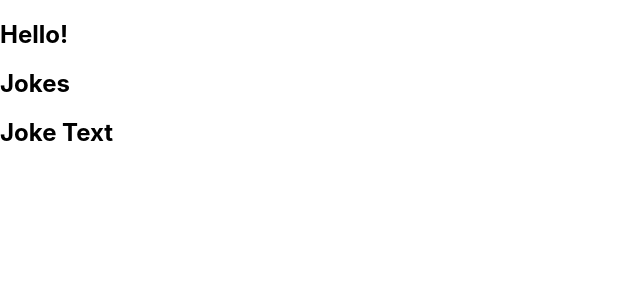
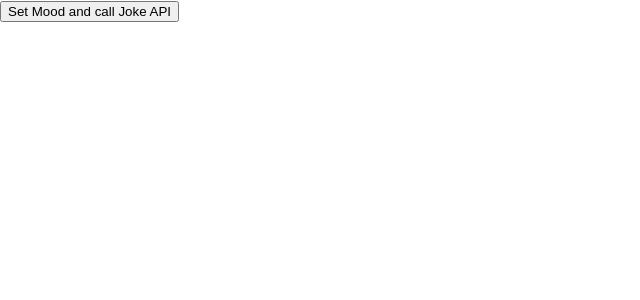
Before and after one commit to Team-Delete/headSpace, a React (Create React App) app: page / in a window 1280 px wide. Shown: the top 300 px of the page, without its empty margins (0-640 px from the left). Built offline with nearby package versions, Linux system fonts and the light colour scheme; no server answers.

Commit message:
gitignore update and working JOKE API

```diff
--- a/src/App.js
+++ b/src/App.js
@@ -1,22 +1,47 @@
+import axios from 'axios';
 import React from 'react';
-// import Mood from './Mood';
-// import Profile from './Profile';
-// import Weather from './Weather';
-// import Quote from './Quote';
 import Jokes from './Jokes';
 
-// Use for the main stream line component. Should have low functions, high imports for render.
+class App extends React.Component {
+  constructor(props) {
+    super(props);
+    this.state = {
+    };
+  }
 
-// Render compenent -- shouldn't need bootstrap.
+  handleMoodSubmit = async (event) => {
+    event.preventDefault();
+    try {
+      this.getJoke();
+    } catch (err) {
+      console.log(err);
+      this.setState({ error: `${err.message}: ${err.message.data}` });
+    }
+  }
 
-class App extends React.Component {
+  getJoke = async () => {
+    try {
+      let jokeData = await axios.get(`https://v2.jokeapi.dev/joke/Dark?format=json&blacklistFlags=nsfw,sexist&type=single&lang=en&amount=1`);
+      // console.log(jokeData.data.joke);
+      this.setState({ jokeData: jokeData.data.joke});
+    } catch (err) {
+      console.log(`error found!!! ${err.message}`);
+      this.setState({ error: `${err.message}: ${err.message.data}` });
+    }
+  }
+
   render() {
-    return(
+    return (
       <>
-      <h2>Hello!</h2>
-      <Jokes />
+        <button onClick={this.handleMoodSubmit}>
+          Set Mood and call Joke API
+        </button>
+        {/* <h2>Returned Joke:</h2> */}
+        {/* <p>{jokeData}</p> */}
+        <Jokes jokeData={this.state.jokeData} />
       </>
     )
   }
 }
+
 export default App;
--- a/src/Jokes.js
+++ b/src/Jokes.js
@@ -1,54 +1,4 @@
 import React from 'react';
-import axios from 'axios';
-
-// const https = require('https'); // Native module, no need to explicitly install
-
-const baseURL = 'https://v2.jokeapi.dev';
-// const categories = ['Programming', 'Misc', 'Pun', 'Spooky', 'Christmas'];
-const categories = ['Programming'];
-const params = [
-  'blacklistFlags=nsfw, religious, political, racist, sexist, explicit',
-  'idRange=0-100'
-];
-
-// Get a Joke!!!!
-// https://v2.jokeapi.dev/joke/[Category/-ies]
-
-axios.get(`${baseURL}/joke/${categories}?${params.join('&')}`, res => {
-  // console.log('\n');
-  res.on('data', chunk => {
-    // On data received, convert it to a JSON object
-    let randomJoke = JSON.parse(chunk.toString());
-
-    if (randomJoke.type === 'single') {
-      // If type == 'single', the joke only has the 'joke' property
-      console.log(randomJoke.joke);
-      // console.log('\n');
-    }
-    else {
-      // If type == 'twopart', the joke has the 'setup' and 'delivery' properties
-      console.log(randomJoke.setup);
-      setTimeout(() => {
-        console.log(randomJoke.delivery);
-        console.log('\n');
-      }, 3000);
-    }
-  });
-
-  res.on('error', err => {
-    // On error, log to console
-    console.error(`Error: ${err}`);
-  });
-});
-
-// API CALL
-// const JokeAPI = require('sv443-joke-api');
-
-// JokeAPI.getJokes()
-//   .then((res) => res.json())
-//   .then((data) => {
-//     console.log(data)
-//   })
 
 class Jokes extends React.Component {
   constructor(props) {
@@ -60,10 +10,10 @@ class Jokes extends React.Component {
   render() {
     return (
       <>
-        <h2>Jokes</h2>
         <div id='joke-container'>
-          <h2 id='joke--text'>Joke Text</h2>
+          <h2 id='joke--text'>{this.props.jokeData}</h2>
         </div>
+
       </>
     );
   }
```
Also changed, not shown: 2 other files (tests, documents, lock files or other folders).
